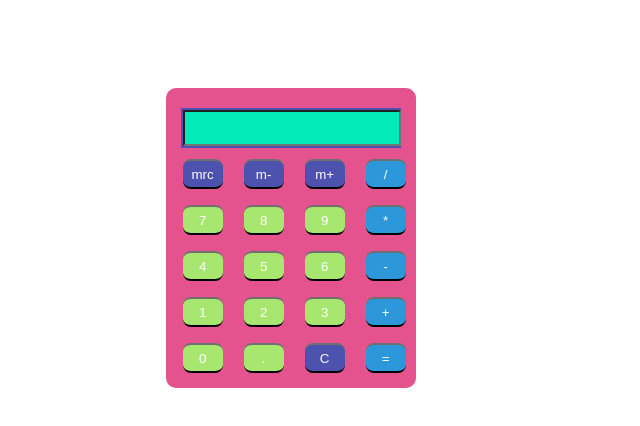
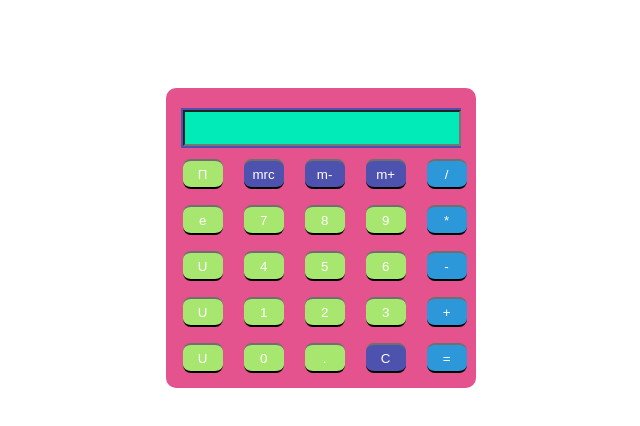
Before and after one commit to Plentyaway/calculator, a plain HTML site: page index.html in a window 1280 px wide. Shown: the whole page, without its empty margins (348-988 px from the left). Drawn offline with Linux system fonts and the light colour scheme.

Commit message:
Fixed Css and Added Constants
Added css formatting and constant values

```diff
--- a/calculator.css
+++ b/calculator.css
@@ -5,7 +5,7 @@
 .box {
 	background-color: #e5538e;
 	height: 300px;
-	width: 250px;
+	width: 310px;
 	border-radius: 10px;
 	position: relative;
 	top: 80px;
@@ -15,7 +15,7 @@
 /*Display*/
 .display {
 	background-color: #4d52af;
-	width: 220px;
+	width: 280px;
 	position: relative;
 	top: 20px;
 	height: 40px;
@@ -25,7 +25,7 @@
 .display input {
 	background-color: #00ebb8;
 	height: 30px;
-	width: 210px;
+	width: 270px;
 	position: relative;
 	top: 2px;
 	left: 2px;
--- a/index.html
+++ b/index.html
@@ -17,30 +17,35 @@
 		</div>
 		<div class="keys">
 			<p>
+				<input type="button" class="button number" value="&#928" onclick="v(Math.PI)">
 				<input type="button" class="button function" value="mrc" onclick="alert('Not yet implemented')">
 				<input type="button" class="button function" value="m-" onclick="alert('Not yet implemented')">
 				<input type="button" class="button function" value="m+" onclick="alert('Not yet implemented')">
 				<input type="button" class="button operator" value="/" onclick="v('/')">
 			</p>
 			<p>
+				<input type="button" class="button number" value="e" onclick="v(Math.E)">
 				<input type="button" class="button number" value="7" onclick="v('7')">
 				<input type="button" class="button number" value="8" onclick="v('8')">
 				<input type="button" class="button number" value="9" onclick="v('9')">
 				<input type="button" class="button operator" value="*" onclick="v('*')">
 			</p>
 			<p>
+				<input type="button" class="button number" value="U" onclick="">
 				<input type="button" class="button number" value="4" onclick="v('4')">
 				<input type="button" class="button number" value="5" onclick="v('5')">
 				<input type="button" class="button number" value="6" onclick="v('6')">
 				<input type="button" class="button operator" value="-" onclick="v('-')">
 			</p>
 			<p>
+				<input type="button" class="button number" value="U" onclick="">
 				<input type="button" class="button number" value="1" onclick="v('1')">
 				<input type="button" class="button number" value="2" onclick="v('2')">
 				<input type="button" class="button number" value="3" onclick="v('3')">
 				<input type="button" class="button operator" value="+" onclick="v('+')">
 			</p>
 			<p>
+				<input type="button" class="button number" value="U" onclick="">
 				<input type="button" class="button number" value="0" onclick="v('0')">
 				<input type="button" class="button number" value="." onclick="v('.')">
 				<input type="button" class="button function" value="C" onclick="d('')">
@@ -50,7 +55,3 @@
 	</div>
 </body>
 </html>
-
-
-</body>
-</html>
```
